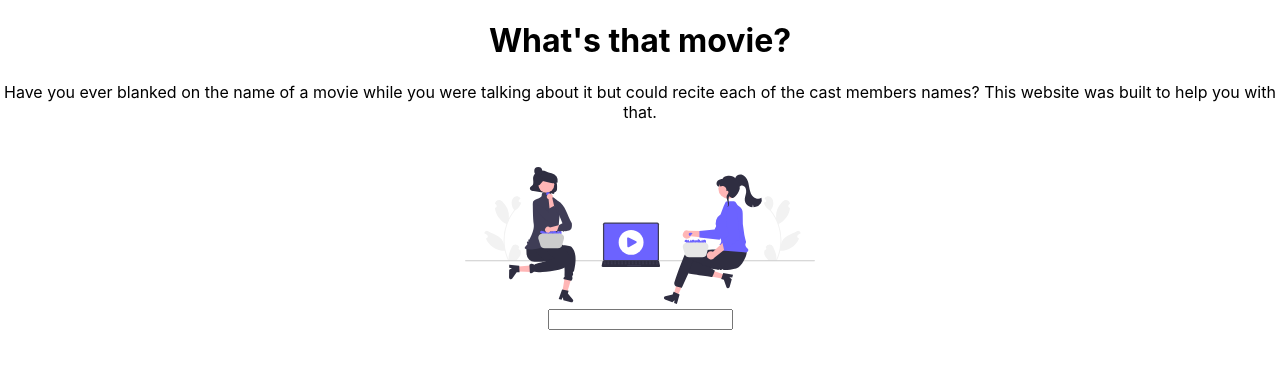
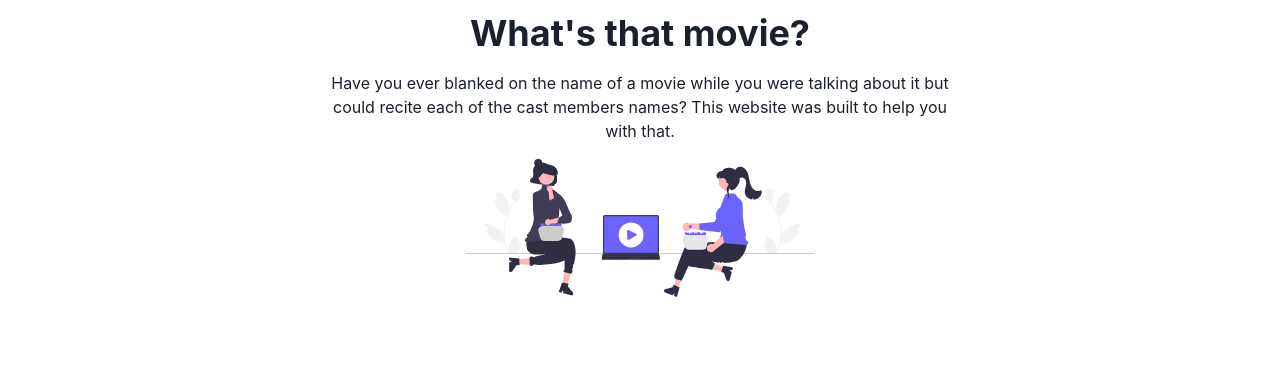
Before and after one commit to dmahely/whats-that-movie, a React (Create React App) app: page / in a window 1280 px wide. Shown: the top 368 px of the page. Built offline with nearby package versions, Linux system fonts and the light colour scheme.

Commit message:
Add chakra ui and update description component

```diff
--- a/package.json
+++ b/package.json
@@ -4,6 +4,9 @@
   "private": true,
   "author": "Doaa Mahely",
   "dependencies": {
+    "@chakra-ui/react": "^2.5.5",
+    "@emotion/react": "^11.10.6",
+    "@emotion/styled": "^11.10.6",
     "@testing-library/jest-dom": "^5.16.5",
     "@testing-library/react": "^13.4.0",
     "@testing-library/user-event": "^13.5.0",
@@ -11,6 +14,7 @@
     "@types/node": "^16.18.14",
     "@types/react": "^18.0.28",
     "@types/react-dom": "^18.0.11",
+    "framer-motion": "^10.10.0",
     "react": "^18.2.0",
     "react-dom": "^18.2.0",
     "react-scripts": "5.0.1",
--- a/src/App.tsx
+++ b/src/App.tsx
@@ -5,18 +5,22 @@ import { Description } from './components/Description';
 import { InputForm } from './components/InputForm';
 import { Suggestions } from './components/Suggestions';
 import { Selections } from './components/Selections';
+import { ChakraProvider, VStack } from '@chakra-ui/react'
 
 const App = () => {
   const [actors, setActors] = useState<Array<Actor>>([])
   const [selectedActors, setSelectedActors] = useState<Array<Actor>>([])
 
   return (
-    <div className="App">
-      <Description />
-      <Selections selectedActors={selectedActors} />
-      <InputForm setActors={setActors} />
-      <Suggestions actors={actors} setSelectedActors={setSelectedActors} selectedActors={selectedActors} />
-    </div>
+    <ChakraProvider>
+      <VStack display-name="app-vstack" className="App">
+        <Description />
+        {selectedActors.length > 1 && <button>Find out the movie name!</button>}
+        <Selections selectedActors={selectedActors} />
+        <InputForm setActors={setActors} />
+        <Suggestions actors={actors} setSelectedActors={setSelectedActors} selectedActors={selectedActors} />
+      </VStack>
+    </ChakraProvider>
   );
 }
 
--- a/src/components/Description/Description.css
+++ /dev/null
@@ -1,7 +0,0 @@
-.hero-image {
-    max-width: 350px;
-}
-
-.description {
-    margin-bottom: 45px;
-}
--- a/src/components/Description/Description.tsx
+++ b/src/components/Description/Description.tsx
@@ -1,18 +1,19 @@
+import { Heading, VStack, Flex, Text, Image } from '@chakra-ui/react';
 import image from '../../assets/movie_night.svg'
-import './Description.css'
 
 const Description = () => {
     return (
-        <div className="Description">
-            <h1 className="h1">
-                What's that movie?
-            </h1>
-            <p className="description">
-                Have you ever blanked on the name of a movie while you were talking about it but could recite each of the cast members names? This website was built to help you with that.
-            </p>
-
-            <img alt="Movie night" className="hero-image" src={image} />
-        </div>
+        <VStack display-name="description-vstack" mt={3} mb={5}>
+            <Flex gap={4} flexDir="column" w="100%" alignItems="center">
+                <Heading className="h1">
+                    What's that movie?
+                </Heading>
+                <Text className="description" w="50vw">
+                    Have you ever blanked on the name of a movie while you were talking about it but could recite each of the cast members names? This website was built to help you with that.
+                </Text>
+                <Image alt="Movie night" htmlWidth="350px" className="hero-image" src={image} />
+            </Flex>
+        </VStack>
     );
 }
 
```
Also changed, not shown: 1 other file (tests, documents, lock files or other folders).
